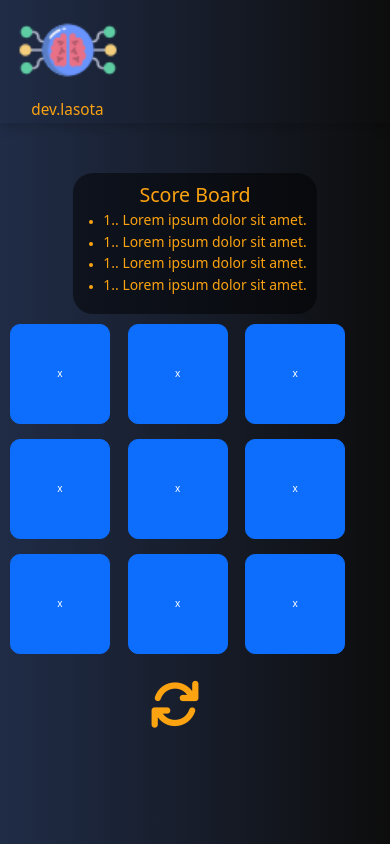
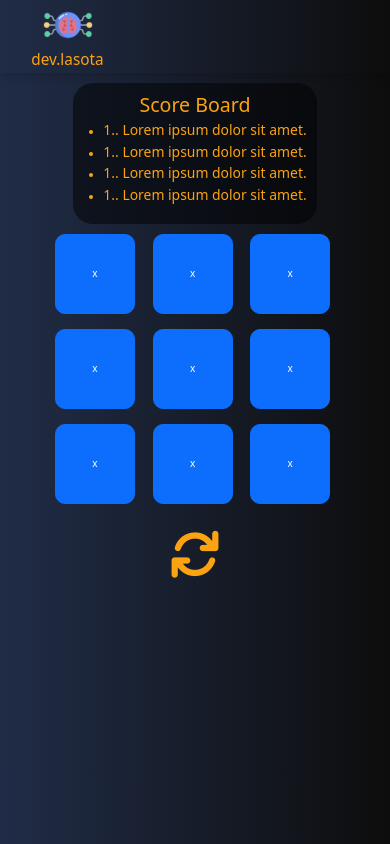
Before and after one commit to wojciech-lasota/tic-tac-toe, a website: page index.html in a window 390 px wide. Drawn offline with nearby package versions, Linux system fonts and the light colour scheme.

Commit message:
full responsive

```diff
--- a/index.html
+++ b/index.html
@@ -23,22 +23,6 @@
                             <img src="images/logo.png" alt="logo">
                             <h3>dev.lasota</h3>
                         </div>
-                        <!-- <div class="col d-flex align-items-end justify-content-center">
-                            <div class="control-panel">
-                                <i class="fa-solid fa-arrows-rotate"></i>
-                            </div>
-                        </div> -->
-
-                        <!-- <div class="col"> -->
-
-                        <!-- </div> -->
-                        <!-- <div class="container-fluid"> -->
-                        <!-- <div class="row"> -->
-                        <!-- <div class="control-panel"> -->
-                        <!-- </div> -->
-                        <!-- </div> -->
-                        <!-- </div> -->
-
                     </div>
                 </div>
 
@@ -52,7 +36,7 @@
             <div class="row d-flex">
 
                 <!-- START LEFT-SIDE SECTION -->
-                <div class="col-lg-4 d-flex justify-content-center align-items-center">
+                <div class="col-lg-4 col-sm-6 d-flex justify-content-center align-items-center">
                     <aside class="left-side text-center align-self-start">
                         <h1>Score Board</h1>
                         <ul>
@@ -74,7 +58,7 @@
                 </div>
                 <!-- END LEFT-SIDE SECTION -->
                 <!-- START PLAYGROUND SECTION -->
-                <div class="col-lg-8 dflex">
+                <div class="col-lg-8 col-sm-6 small-device-custom">
                     <section class="playground">
                         <button type="button" class="btn btn-primary tiles">x</button>
                         <button type="button" class="btn btn-primary tiles">x</button>
@@ -85,7 +69,6 @@
                         <button type="button" class="btn btn-primary tiles">x</button>
                         <button type="button" class="btn btn-primary tiles">x</button>
                         <button type="button" class="btn btn-primary tiles">x</button>
-
                     </section>
                     <div class="control">
                         <i class="fa-solid fa-arrows-rotate"></i>
@@ -93,7 +76,6 @@
                 </div>
                 <!-- END PLAYGROUND SECTION -->
             </div>
-
         </main>
         <!-- END MAIN SECTION -->
         <!-- START FOOTER SECTION -->
--- a/scss/sections/_body.scss
+++ b/scss/sections/_body.scss
@@ -5,4 +5,5 @@ html {
 }
 body {
   @include gradient;
+  // background-repeat: no-repeat;
 }
--- a/scss/sections/_main.scss
+++ b/scss/sections/_main.scss
@@ -1,6 +1,14 @@
 @use "../components/colors" as *;
+// @include media-breakpoint-up(sm);
+// @include media-breakpoint-up(sm) {
+
+//   background-color: orange;
+//  }
 main {
   padding-top: 5rem;
+  @media only screen and (max-width: 575px) {
+    padding-top: 1rem;
+  }
   height: 70rem;
   //   background-color: red;
   > div {
@@ -17,12 +25,19 @@ main {
       color: $yellow-custom;
       //   background: $yellow-custom;
     }
+    .small-device-custom {
+      @media only screen and (max-width: 575px) {
+        display: flex;
+        flex-direction: column;
+        align-items: center;
+        justify-content: center;
+      }
+    }
     .playground {
-      //   margin-left: 10rem;
-      //   height: 100px;
-      width: 40rem;
-      //   background-color: gray;
-      //   border: 1px solid green;
+      width: 35rem;
+      @media only screen and (max-width: 575px) {
+        width: 30rem;
+      }
       .tiles {
         margin: 1rem 0.5rem 0.5rem 1rem !important;
 
@@ -30,11 +45,18 @@ main {
         height: 10rem;
         margin-bottom: 1rem;
         border-radius: 1rem;
+        @media only screen and (max-width: 575px) {
+          width: 8rem;
+          height: 8rem;
+        }
       }
     }
     .control {
       margin-top: 2rem;
       margin-left: 15rem;
+      @media only screen and (max-width: 575px) {
+        margin-left: 0;
+      }
       i {
         font-size: 5rem;
         color: $yellow-custom;
--- a/scss/sections/_nav-bar.scss
+++ b/scss/sections/_nav-bar.scss
@@ -2,34 +2,17 @@
 @use "../components/colors" as *;
 
 header nav .nav-bar {
-  // delete
-  //   padding: 10rem 5rem;
-  // border: 1px solid red;
-  // delete
-
   .logo {
     max-width: 15rem;
-    // border: 1px solid green;
-    // padding: 0 0 0 2rem;
 
     img {
       width: 10rem;
+      @media only screen and (max-width: 575px) {
+        width: 5rem;
+      }
     }
     h3 {
       color: $yellow-custom;
     }
   }
-
-  .col {
-    // border: 5px solid pink;
-  }
-  .control-panel {
-    // border: 5px solid blue;
-
-    // i {
-    //   font-size: 5rem;
-    // }
-  }
-
-  //   @include gradient;
 }
```
Also changed, not shown: assets/css/style.css, 1 other file.
